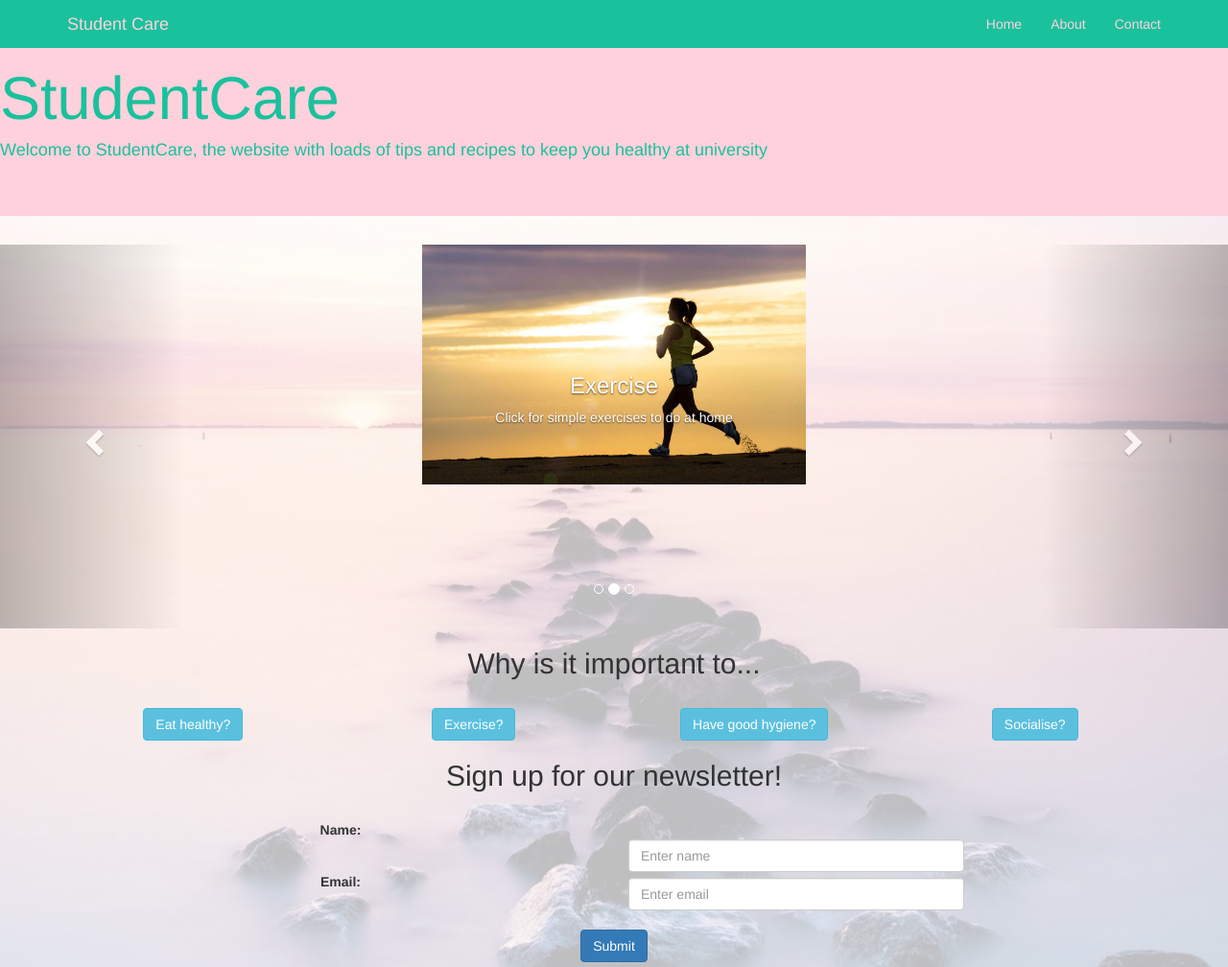
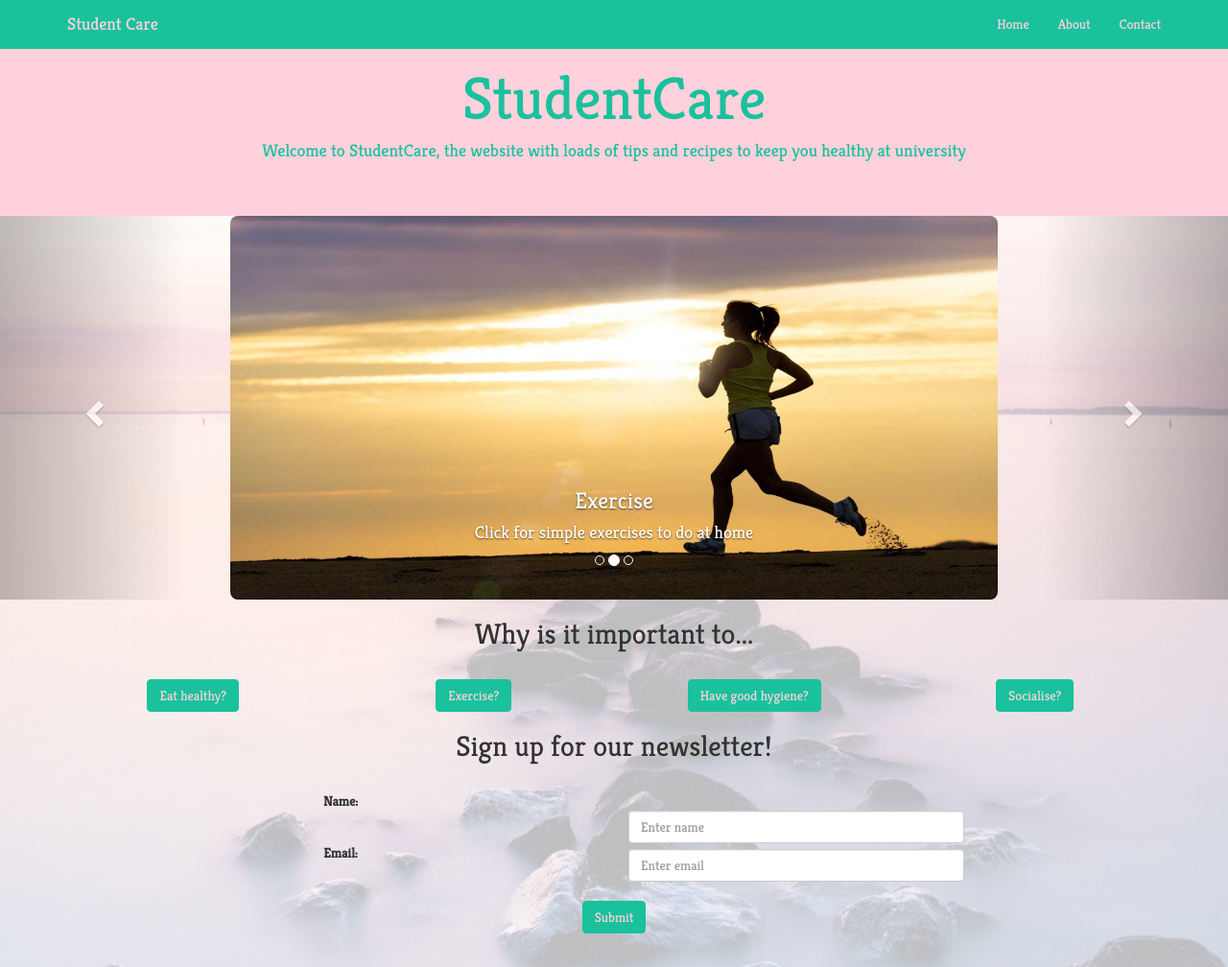
Before and after one commit to ScouseBirds/Scousebirds.github.io, a plain HTML site: page index.html in a window 1280 px wide. Shown: the top 1008 px of the page at 96% size. Drawn offline with nearby package versions, Linux system fonts and the light colour scheme.

Commit message:
changed color scheme and fonts

```diff
--- a/index.html
+++ b/index.html
@@ -6,6 +6,7 @@
 <link rel="stylesheet" href="https://cdnjs.cloudflare.com/ajax/libs/font-awesome/4.7.0/css/font-awesome.min.css">
 <meta name="viewport" content="width=device-width, initial-scale=1.0">
   <title>Student Care</title>
+<link href="https://fonts.googleapis.com/css?family=Kreon" rel="stylesheet">
 <script src="https://ajax.googleapis.com/ajax/libs/jquery/1.11.3/jquery.min.js"></script>
 <script src="http://maxcdn.bootstrapcdn.com/bootstrap/3.3.5/js/bootstrap.js"></script>
 <script
@@ -60,7 +61,7 @@
           <img src="food img.jpg" />
           <div class="carousel-caption">
             <h3>Healthy Eating</h3>
-            <p> Click for healthy recipes</p>
+            <h4> Click for healthy recipes</h4>
           </div>
         </a>
       </div>
@@ -68,21 +69,21 @@
         <img src="exercise.jpg" />
         <div class="carousel-caption">
           <h3>Exercise</h3>
-          <p>Click for simple exercises to do at home</p>
+          <h4>Click for simple exercises to do at home</h4>
         </div>
       </div>
       <div class="item">
-        <img src="clean.jpg" />
+        <img src="hygiene.jpg" />
         <div class="carousel-caption">
           <h3>Hygiene</h3>
-          <p>Click for tips on how to stay hygienic when you're busy</p>
+          <h4>Click for tips on how to stay hygienic when you're busy</h4>
         </div>
       </div>
       <div class="item">
         <img src="social.jpg" />
         <div class="carousel-caption">
           <h3>Socialising</h3>
-          <p>Click for tips on how to stay social</p>
+          <h4>Click for tips on how to stay social</h4>
         </div>
       </div>
     </div>
--- a/main.css
+++ b/main.css
@@ -3,6 +3,7 @@ body {
 	background-repeat: no-repeat;
     background-attachment: fixed;
     background-position: center;
+    font-family: 'Kreon', serif;
 }
 background-image {
 	opacity: 0.01;
@@ -17,19 +18,15 @@ background-image {
 	text-align:center;
 }
 
-img {
-    width:400px;
-    height:200px;
-    vertical-align: middle;
-    margin: auto;
-}
 .jumbotron{
 	background-color:#FFD1DC;
 	color: #1ac19d;
+	margin-bottom: 0;
+	text-align: center;
 }
 .navbar {
 	background-color: #1ac19d;
-	border-color: #FFD1DC;
+	border-color: #1ac19d;
 }
 .navbar-inverse .navbar-brand{
 	color:#FFD1DC;
@@ -37,3 +34,18 @@ img {
 .nav.navbar-nav.navbar-right li a{
 	color:#FFD1DC;
 }
+.carousel-inner .item img {
+	width:800px;
+    height:400px;
+    vertical-align: middle;
+    margin: auto;
+    border-radius: 8px;
+}
+button.btn.btn-info, button.btn.btn-primary{
+	background-color: #1ac19d;
+	border-color:  #1ac19d;
+	color:#FFD1DC;
+}
+.inner {
+	text-align: center;
+}
```
Also changed, not shown: healthy.html (+7 -1 lines), hygiene.jpg (added).
